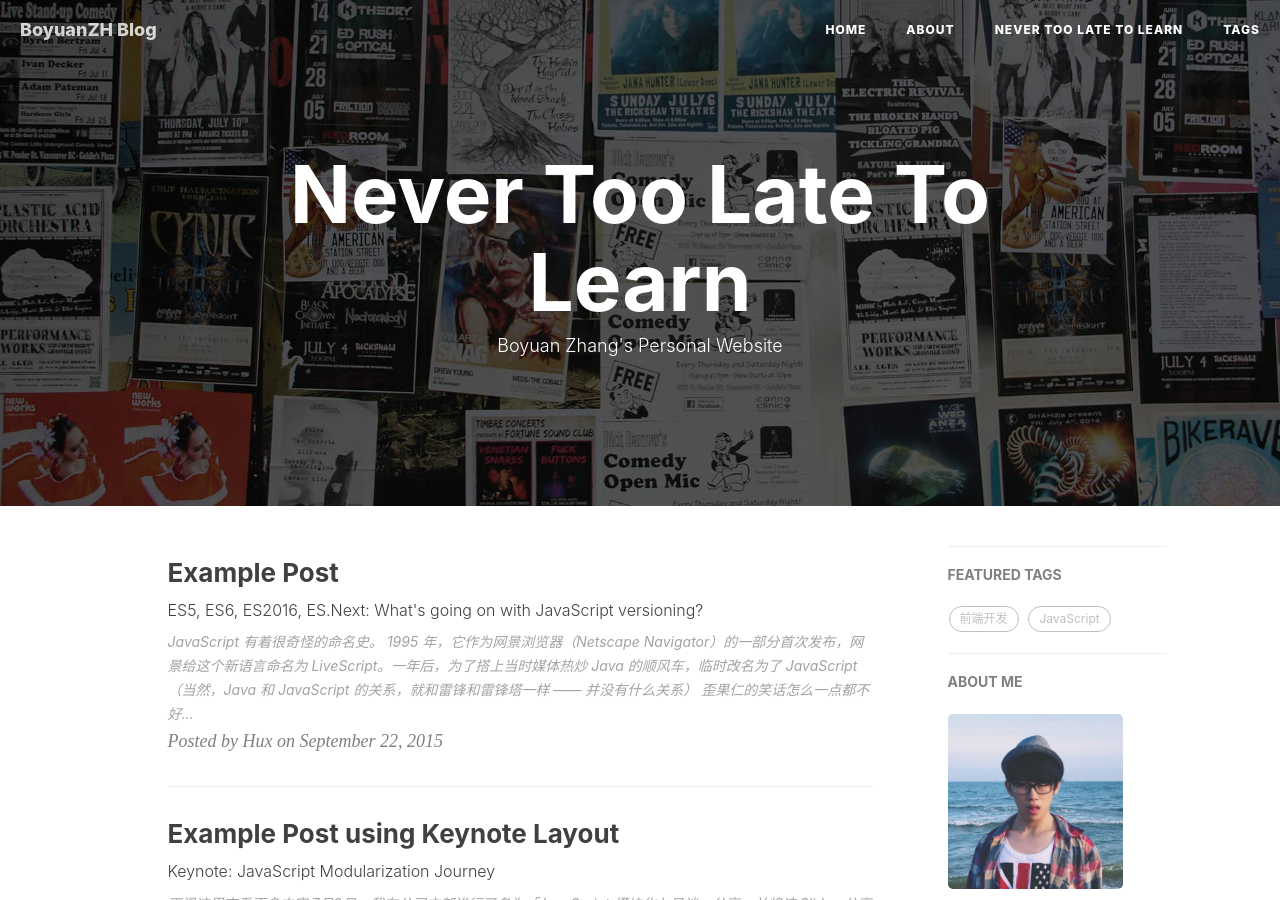
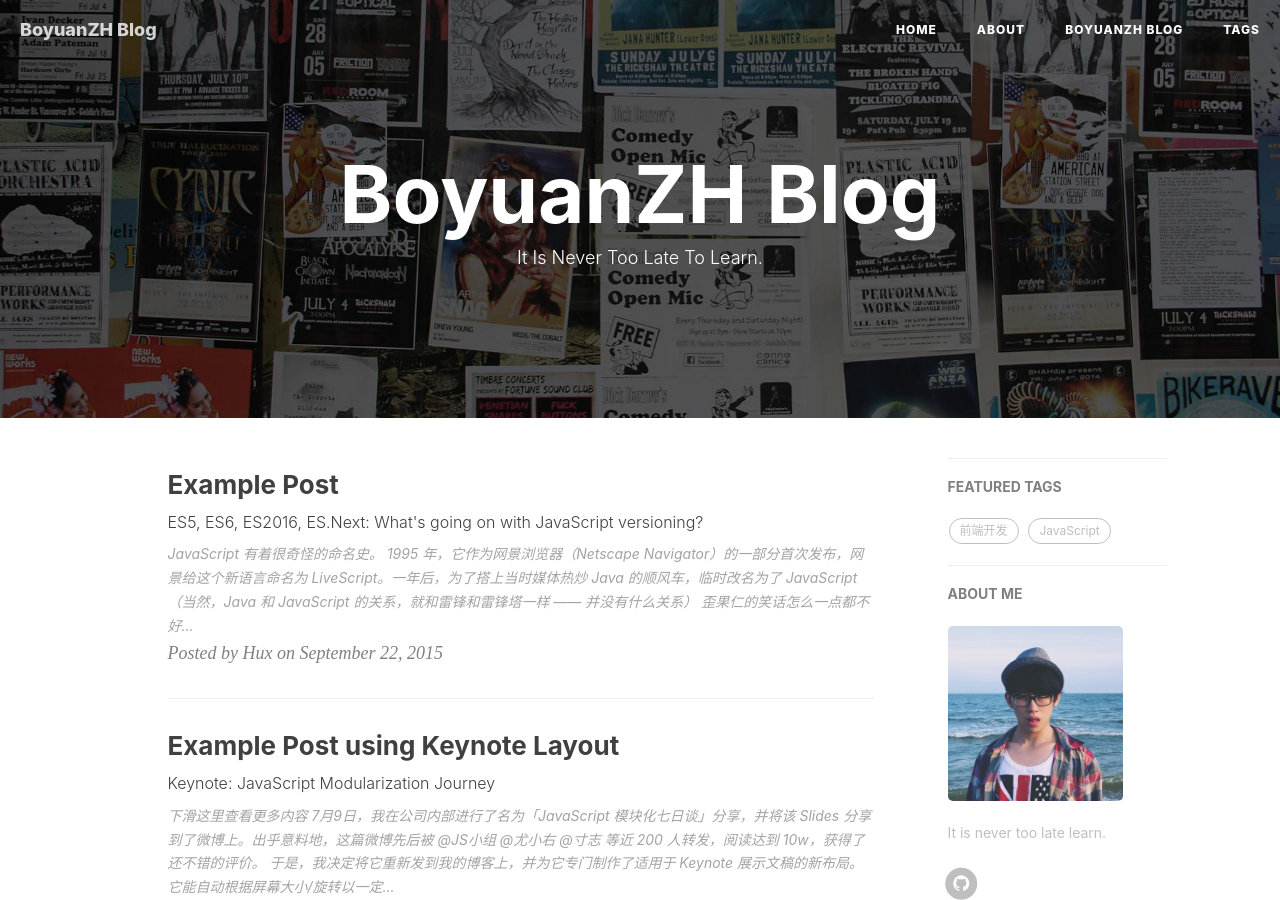
Before and after one commit to BoyuanZH/BoyuanZH.github.io, a Jekyll site: the page built from index.html, in a window 1280 px wide and 900 px high. Built offline with Jekyll 4.4.1, drawn with Linux system fonts in a browser that asks for light colours; nearby versions of some CDN libraries; the list of posts is cut into pages by our own code; comment, search, counter and statistics services are not loaded.

Commit message:
Update index.html

```diff
--- a/index.html
+++ b/index.html
@@ -1,7 +1,7 @@
 ---
 layout: page
-title: "Never Too Late To Learn"
-description: "Boyuan Zhang's Personal Website"
+title: "BoyuanZH Blog"
+description: "It Is Never Too Late To Learn."
 ---
 
 {% for post in paginator.posts %}
```
